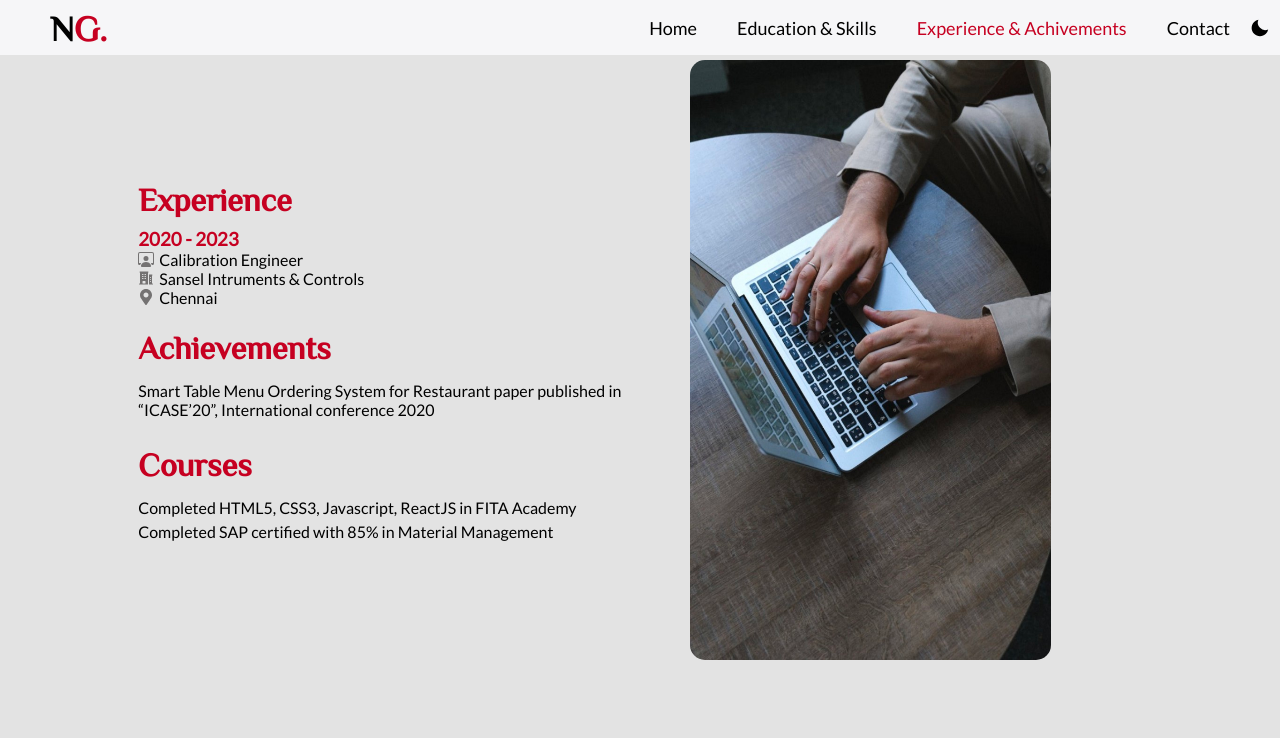
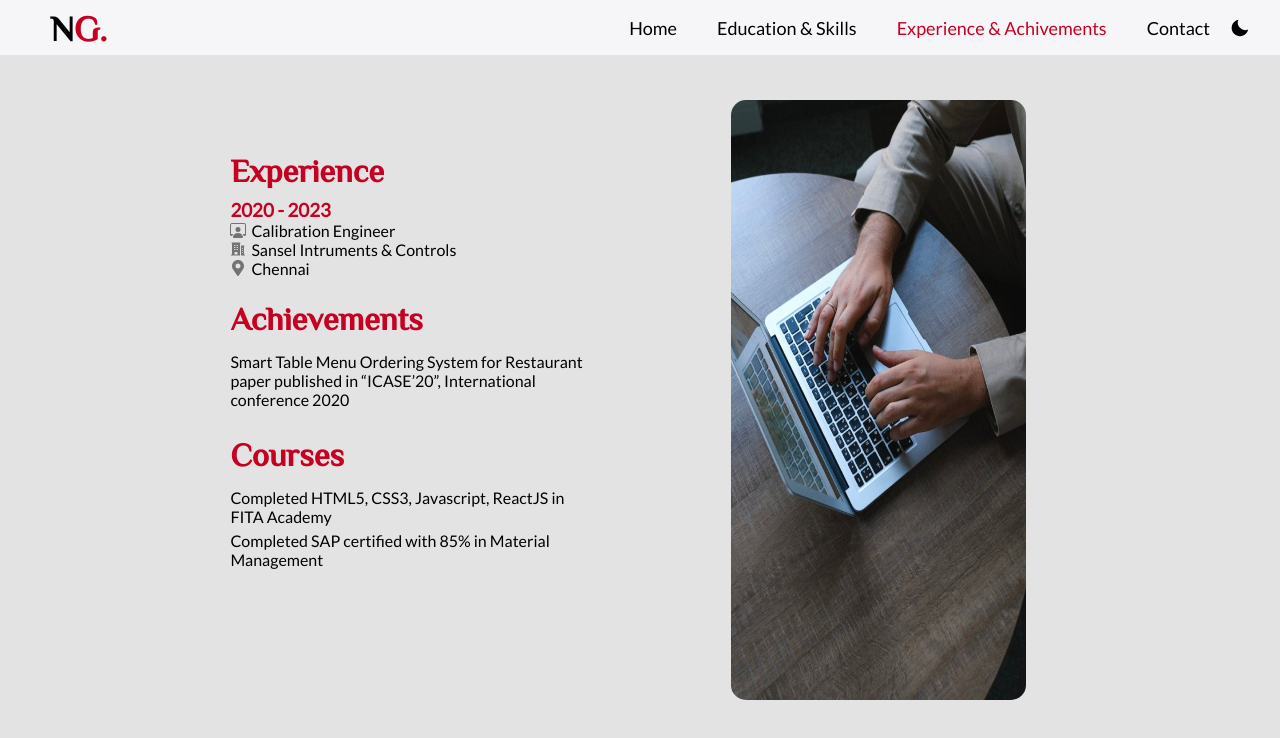
Before and after one commit to nagapandi1998/Personal_Blog, a React (Create React App) app: page /experience in a window 1280 px wide. Shown: the top 738 px of the page. Built offline with nearby package versions, Linux system fonts and the light colour scheme.

Commit message:
tooltip added

```diff
--- a/src/Components/Contact.js
+++ b/src/Components/Contact.js
@@ -15,7 +15,7 @@ const Contact = () => {
             <div class="container">
                 <div class="contacts">
                     <h1 className='pinkname' data-aos="flip-up" data-aos-duration="2000">Contact Me</h1>
-                    <p><FaEnvelope/> <a href="mailto:nagapandieee1998@gmail.com">nagapandieee1998@gmail.com</a></p>
+                    <p><FaEnvelope /> <a href="mailto:nagapandieee1998@gmail.com">nagapandieee1998@gmail.com</a></p>
                     <p><FaPhoneSquareAlt /> <a href="tel:+91-6374601412">+91 6374601412</a></p>
                     <div class="social-icons">
                         <a href="https://www.facebook.com/nagapandi.nagapandi.7547/" target='blank'><FaFacebook /></a>
@@ -25,9 +25,10 @@ const Contact = () => {
                         <a href="https://github.com/nagapandi1998" target='blank'><BiLogoGithub /></a>
                     </div>
                     <div data-aos="zoom-in" data-aos-offset="50" data-aos-duration="1000" class="cv">
-                        <a href="Nagapandi Resume.pdf" download="Nagapandi Resume.pdf"><i class="fa-regular fa-circle-down fa-bounce fa-lg"></i> <FaCloudDownloadAlt className='cvdownloadicon'/>Download CV</a>
+                        <a href="Nagapandi Resume.pdf" download="Nagapandi Resume.pdf"><i class="fa-regular fa-circle-down fa-bounce fa-lg"></i> <FaCloudDownloadAlt className='cvdownloadicon' />Download CV</a>
 
                     </div>
+
                 </div>
             </div>
         </div>
--- a/src/Components/Education.js
+++ b/src/Components/Education.js
@@ -38,17 +38,29 @@ const Education = () => {
             </div><br />
             <h1 data-aos="fade-down" data-aos-easing="linear" data-aos-duration="1500" className='skillsheader'>Skills</h1>
             <ul data-aos="zoom-out" data-aos-duration="3000" data-aos-offset='10' className="skills_list">
-              <li>
-                <Tooltip title="Delete" arrow>
-                  <DiHtml5 className='html' />
-                </Tooltip>
-              </li>
-
-              <li><DiCss3 className='css' /></li>
-              <li><DiJsBadge className='javascript' /></li>
-              <li><DiReact className='reactjs' /></li>
+              <div>
+                <li>
+                  <Tooltip title="HTML5" arrow>
+                    <p><DiHtml5 className='html' /></p>
+                  </Tooltip>
+                </li>
+                <li>
+                  <Tooltip title="CSS3" arrow>
+                    <p><DiCss3 className='css' /></p>
+                  </Tooltip>
+                </li>
+                <li>
+                  <Tooltip title="Javascript" arrow>
+                    <p><DiJsBadge className='javascript' /></p>
+                  </Tooltip>
+                </li>
+                <li>
+                  <Tooltip title="Reactjs" arrow>
+                    <p><DiReact className='reactjs' /></p>
+                  </Tooltip>
+                </li>
+              </div>
             </ul>
-
           </div>
         </div>
       </div>
--- a/src/Components/Experience.js
+++ b/src/Components/Experience.js
@@ -10,7 +10,7 @@ const Experience = () => {
                 <div className="row">
                     <div className="experience-col-3">
                         <h1 className='pinkname' data-aos="fade-down" data-aos-easing="linear" data-aos-duration="1500">Experience</h1>
-                        <div data-aos="fade-right"  data-aos-duration="2200">
+                        <div data-aos="fade-right" data-aos-duration="2200">
                             <h3 className='pinkname'>2020 - 2023</h3>
                             <p><BsPersonWorkspace className='expicons' />Calibration Engineer</p>
                             <p><HiBuildingOffice2 className='expicons' />Sansel Intruments & Controls</p>
@@ -19,7 +19,7 @@ const Experience = () => {
                         <br />
                         <h1 className='pinkname' data-aos="fade-down" data-aos-easing="linear" data-aos-duration="1500" >
                             Achievements</h1>
-                        <ul data-aos="zoom-in-right"  className="achivement-list" data-aos-duration="2000" >
+                        <ul data-aos="zoom-in-right" className="achivement-list" data-aos-duration="2000" >
                             <div>
                                 <li className='achivement-list'>Smart Table Menu Ordering System for Restaurant paper published in “ICASE’20”, International conference 2020</li>
                             </div>
--- a/src/Components/Navbar.css
+++ b/src/Components/Navbar.css
@@ -1,16 +1,18 @@
 :root {
-    --primary-color:#f6f6f8;
-    --secondary-color:black;
-    --body-color:#e3e3e3;
-    --icon-color:#747272;
-  }
-  .switch{
-    --primary-color:black;
-    --secondary-color:#f6f6f8;
-    --body-color:#757272;
-    --icon-color:#f6f6f8;
-  }
-.logo{
+    --primary-color: #f6f6f8;
+    --secondary-color: black;
+    --body-color: #e3e3e3;
+    --icon-color: #747272;
+}
+
+.switch {
+    --primary-color: black;
+    --secondary-color: #f6f6f8;
+    --body-color: #757272;
+    --icon-color: #f6f6f8;
+}
+
+.logo {
     text-decoration: none;
     color: var(--secondary-color);
     font-size: 25px;
@@ -20,9 +22,11 @@
     position: relative;
     top: 5px;
 }
-.pinkname{
+
+.pinkname {
     color: #c60021;
 }
+
 .navbar {
     width: 100%;
     display: flex;
@@ -31,30 +35,30 @@
     background-color: var(--primary-color);
     position: fixed;
     padding-left: 50px;
-    padding-right: 30px;
+    padding-right: 50px;
     z-index: 9999;
 
 }
+
 nav ul li {
     display: inline-block;
     list-style: none;
     margin: 10px 20px;
 
 }
-.under:hover{
+
+.under:hover {
     color: #c60021;
 }
 
-.under{
+.under {
     text-decoration: none;
     font-size: 18px;
     color: var(--secondary-color);
     font-family: 'lato';
 }
-/* .links{
-    flex: 1;
-} */
-.active{
+
+.active {
     color: #c60021;
 }
 
@@ -62,7 +66,7 @@ nav ul li {
     position: relative;
 }
 
-.toggleswitch i{
+.toggleswitch i {
     position: absolute;
     cursor: pointer;
     font-size: 20px;
@@ -70,18 +74,20 @@ nav ul li {
     bottom: 7px;
 
 }
-.famoon{
+
+.famoon {
     font-size: 12px;
 }
-.fasun{
+
+.fasun {
     display: none;
     color: #fff;
 }
 
-.switch .fasun{
+.switch .fasun {
     display: block;
 }
 
-.switch .famoon{
+.switch .famoon {
     display: none;
 }
--- a/src/Components/Navbar.js
+++ b/src/Components/Navbar.js
@@ -7,7 +7,7 @@ import { BiSolidSun } from "react-icons/bi";
 
 const Navbar = () => {
   const toggleswitch = document.querySelector(".toggleswitch")
- const handleclicked = () =>{
+  const handleclicked = () => {
     document.body.classList.toggle('switch')
   }
 
@@ -21,8 +21,8 @@ const Navbar = () => {
           <NavLink to="/experience" activeClassName='active' className='under'><li>Experience & Achivements</li></NavLink>
           <NavLink to="/contact" activeClassName='active' className='under'><li>Contact</li></NavLink>
           <div onClick={handleclicked} className='toggleswitch'>
-        <i className='fa fasun'><BiSolidSun/></i>
-        <i className='fa famoon'><BiSolidMoon/></i>
+            <i className='fa fasun'><BiSolidSun /></i>
+            <i className='fa famoon'><BiSolidMoon /></i>
           </div>
         </ul>
 
--- a/src/index.css
+++ b/src/index.css
@@ -1,59 +1,66 @@
 @import url('https://fonts.googleapis.com/css2?family=El+Messiri:wght@500&family=Lato:wght@100;400&display=swap');
 @import url('https://fonts.googleapis.com/css2?family=Lato:wght@100;400&display=swap');
 
-*{
+* {
   margin: 0;
   padding: 0;
   box-sizing: border-box
-
 }
 
 body {
-  background:var(--body-color);
+  background: var(--body-color);
   color: var(--secondary-color);
   font-family: 'Lato';
 
 }
-html{
+
+html {
   scroll-behavior: smooth;
 }
-.pinkname{
+
+.pinkname {
   color: #c60021;
 }
 
 h1 {
   font-family: 'El Messiri';
 }
-.under{
+
+.under {
   font-family: 'Lato';
 }
+
 .container {
   padding: 40px 10%;
 }
+
 .row {
   display: flex;
   justify-content: space-between;
   align-items: center;
 }
-.homescontainer{
+
+.homescontainer {
   padding: 40px 10%;
 
 }
-.homes{
+
+.homes {
   height: 100vh;
 }
 
-.home-col-1{
+.home-col-1 {
   flex-basis: 65%;
   position: relative;
   top: 100px;
   font-size: 20px;
 }
 
-.home-col-2{
+.home-col-2 {
   flex-basis: 35%;
 }
-.home-col-2 img{
+
+.home-col-2 img {
   position: relative;
   top: 50px;
 
@@ -84,61 +91,71 @@ h1 {
   height: 72vh;
 
 }
+
 .educationcontents {
   color: var(--secondary-color);
   line-height: 25px;
 }
-.eduicon{
-  color:var(--icon-color);
+
+.eduicon {
+  color: var(--icon-color);
   position: relative;
   top: 1px;
   margin-right: 5px;
 }
-.skillsheader{
+
+.skillsheader {
   position: relative;
   bottom: 10px;
   color: #c60021;
 }
+
 .skills_list {
   color: black;
   line-height: 25px;
   position: relative;
 
 }
-.skills_list li{
+
+.skills_list li {
   list-style-type: none;
   margin-top: 30px;
   margin-right: 30px;
   display: inline-block;
 }
-.skills_list  {
+
+.skills_list {
   margin-top: -30px;
 }
-.html{
+
+.html {
   color: #f06529;
   font-size: 50px;
   cursor: pointer;
 }
-.css{
-color: #2965f1;
-font-size: 50px;
-cursor: pointer;
+
+.css {
+  color: #2965f1;
+  font-size: 50px;
+  cursor: pointer;
 }
-.javascript{
+
+.javascript {
   color: #f0db4f;
   font-size: 40px;
   position: relative;
   top: -5px;
   cursor: pointer;
 }
-.reactjs{
+
+.reactjs {
   color: #0ac3f1;
   font-size: 50px;
   cursor: pointer;
 }
 
 .experiences {
-  padding: 40px 1%0;
+  padding: 40px 10%;
   position: relative;
   bottom: 20px;
   height: 100vh;
@@ -146,23 +163,29 @@ cursor: pointer;
 }
 
 .experience-col-3 {
-  flex-basis: 50%;
+  flex-basis: 45%;
 }
 
 .experience-col-4 {
   flex-basis: 45%;
+  position: relative;
+  top: 40px;
+  left: 50px;
 }
-.expicons{
-  color:var(--icon-color);
+
+.expicons {
+  color: var(--icon-color);
   position: relative;
   top: 1px;
   margin-right: 5px;
 }
+
 .achivement-list {
-  margin:5px 0;
+  margin: 5px 0;
   list-style: none;
 }
-.achivement-list  {
+
+.achivement-list {
   color: var(--secondary-color);
   position: relative;
   font-family: 'Lato';
@@ -174,10 +197,12 @@ cursor: pointer;
   border-radius: 15px;
 
 }
+
 .contact {
   height: 100vh;
 }
-.contacts{
+
+.contacts {
   margin-top: 70px;
 }
 
@@ -199,7 +224,7 @@ cursor: pointer;
   font-size: 25px;
 }
 
-.contacts p  {
+.contacts p {
   color: #c60021;
   margin-right: 15px;
   font-size: 20px;
@@ -212,8 +237,8 @@ cursor: pointer;
   display: inline-block;
 }
 
-.social-icons a  {
-  color:var(--icon-color);
+.social-icons a {
+  color: var(--icon-color);
   margin-right: 10px;
 }
 
@@ -241,77 +266,13 @@ cursor: pointer;
   font-family: 'Lato';
 }
 
-.cvdownloadicon{
+.cvdownloadicon {
   font-size: 25px;
   position: relative;
   top: 5px;
   margin-right: 5px;
 }
+
 .cvdownloadicon:hover {
   transform: translateY(-5px);
 }
-
-
-
-
-
-
-
-
-
-
-
-
-
-
-
-
-
-
-
-
-
-
-
-
-
-
-
-
-
-
-
-/* .tooltip {
-  position: relative;
-  display: inline-block;
-}
-
-.tooltip .tooltiptext {
-  visibility: hidden;
-  width: 100px;
-  background-color: black;
-  color: #fff;
-  text-align: center;
-  border-radius: 6px;
-  padding: 5px 0;
-  position: absolute;
-  z-index: 1;
-  top: 100%;
-  left: 73%;
-  margin-left: -60px;
-}
-
-.tooltip .tooltiptext::after {
-  content: "";
-  position: absolute;
-  bottom: 100%;
-  left: 50%;
-  margin-left: -5px;
-  border-width: 5px;
-  border-style: solid;
-  border-color: transparent transparent black transparent;
-}
-
-.tooltip:hover .tooltiptext {
-  visibility: visible;
-} */
```
Lines whose indentation alone changed are shown as unchanged.
